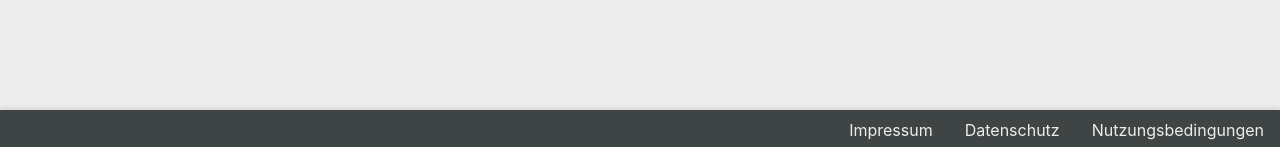
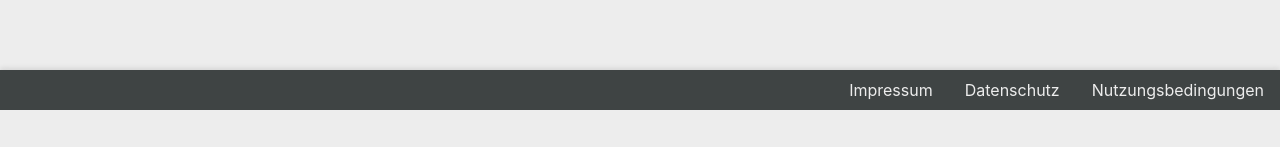
Before and after one commit to alexinatra2/opal-overhaul, a Vue app: page /courses in a window 1280 px wide. Shown: the part 690-837 px from the top of the page. After the commit the page ends 800 px from the top, so only its background shows below. Built offline with nearby package versions, Linux system fonts and the light colour scheme; the HTML template or start-up script is replaced by a standard one.

Commit message:
make header and footer position: sticky and fix main overflow

```diff
--- a/src/App.vue
+++ b/src/App.vue
@@ -1,5 +1,5 @@
 <script setup lang="ts">
-import { ref } from "vue";
+import {ref} from "vue";
 import Header from "./components/layout/Header.vue";
 import Sidebar from "./components/layout/Sidebar.vue";
 import Footer from "./components/layout/Footer.vue";
@@ -13,17 +13,18 @@ const toggleDrawer = () => {
 
 <template>
   <div class="app-container">
-    <Header @toggleDrawer="toggleDrawer" />
-    <Sidebar :isOpen="isDrawerOpen" @close="toggleDrawer" />
+    <Header @toggleDrawer="toggleDrawer"/>
+    <Sidebar :isOpen="isDrawerOpen" @close="toggleDrawer"/>
     <main class="main-content">
       <router-view/>
     </main>
-    <Footer />
+    <Footer/>
   </div>
 </template>
 
 <style scoped>
 .app-container {
+  position: relative;
   display: flex;
   flex-direction: column;
   height: 100vh;
--- a/src/components/layout/Footer.vue
+++ b/src/components/layout/Footer.vue
@@ -10,9 +10,11 @@
 
 <style scoped>
 .footer {
+  position: sticky;
+  bottom: 0;
   width: 100%;
   background-color: var(--gray-70);
-  box-shadow: 0px -2px 5px rgba(0, 0, 0, 0.1);
+  box-shadow: 0 -2px 5px rgba(0, 0, 0, 0.1);
 }
 
 .footer-content {
--- a/src/components/layout/Header.vue
+++ b/src/components/layout/Header.vue
@@ -17,7 +17,6 @@ const emit = defineEmits(["toggleDrawer"]);
         <router-link to="/">
           <img src="/logo.png" alt="Logo" class="logo scale-animate" height="32px"/>
         </router-link>
-        <Tabs/>
       </div>
       <div class="group">
         <SearchBar/>
@@ -34,7 +33,8 @@ const emit = defineEmits(["toggleDrawer"]);
 
 <style scoped>
 .header {
-  position: fixed;
+  position: sticky;
+  top: 0;
   width: 100%;
   z-index: 100;
 }
--- a/src/components/start/NoCoursesStartPage.vue
+++ b/src/components/start/NoCoursesStartPage.vue
@@ -37,7 +37,7 @@ import {faPlus} from "@fortawesome/free-solid-svg-icons";
   display: flex;
   justify-content: center;
   align-items: center;
-  height: 100vh; /* Optional: makes it take full screen height */
+  height: 100%;
 }
 
 .introduction {
```
